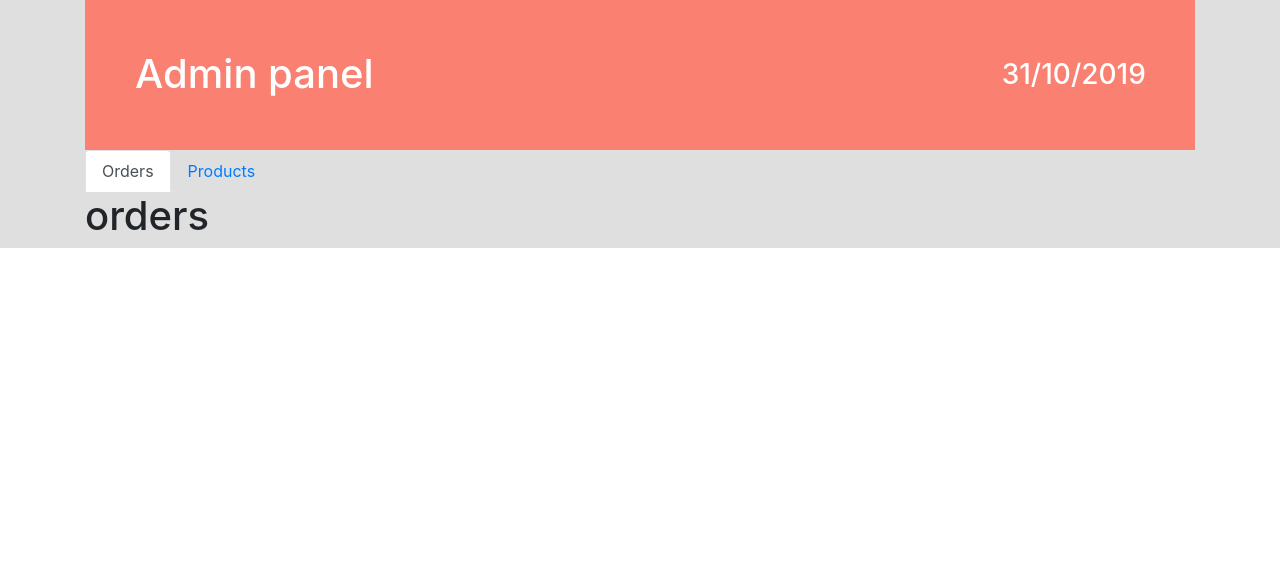
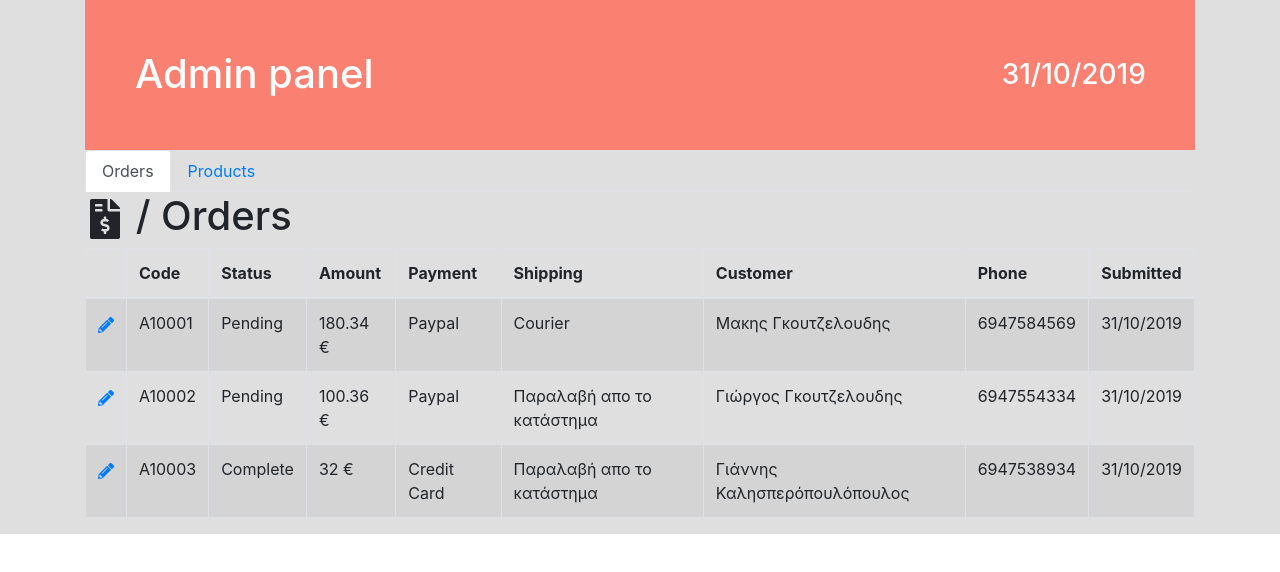
Before and after one commit to tyfonas1/AdminStoreTest, a React (Create React App) app: page / in a window 1280 px wide. Shown: the top 572 px of the page. Built offline with nearby package versions, Linux system fonts and the light colour scheme.

Commit message:
Added orders table and some icons

```diff
--- a/package.json
+++ b/package.json
@@ -8,6 +8,7 @@
     "react": "^16.11.0",
     "react-bootstrap": "^1.0.0-beta.14",
     "react-dom": "^16.11.0",
+    "react-icons": "^3.8.0",
     "react-scripts": "3.2.0"
   },
   "scripts": {
--- a/src/components/Orders.js
+++ b/src/components/Orders.js
@@ -1,10 +1,62 @@
 import React, { Component } from 'react'
-
+import '../App.css';
+import { Table } from 'react-bootstrap';
+import { FaPencilAlt , FaFileInvoiceDollar} from "react-icons/fa"
 export default class Orders extends Component {
     render() {
         return (
             <div>
-                <h1>orders</h1>
+                <h1><FaFileInvoiceDollar/> / Orders</h1>
+                <Table striped bordered hover>
+  <thead>
+    <tr>
+    <th></th>
+      <th>Code</th>
+      <th>Status</th>
+      <th>Amount</th>
+      <th>Payment</th>
+      <th>Shipping</th>
+      <th>Customer</th>
+      <th>Phone</th>
+      <th>Submitted</th>
+    </tr>
+  </thead>
+  <tbody>
+    <tr>
+        <td><a href="#"><FaPencilAlt/></a></td>
+      <td>A10001</td>
+      <td>Pending</td>
+      <td>180.34 €</td>
+      <td>Paypal</td>
+      <td>Courier</td>
+      <td>Μακης Γκουτζελουδης</td>
+      <td>6947584569</td>
+      <td>31/10/2019</td>
+    </tr>
+    <tr>
+    <td><a href="#"><FaPencilAlt/></a></td>
+    <td>A10002</td>
+      <td>Pending</td>
+      <td>100.36 €</td>
+      <td>Paypal</td>
+      <td>Παραλαβή απο το κατάστημα</td>
+      <td>Γιώργος Γκουτζελουδης</td>
+      <td>6947554334</td>
+      <td>31/10/2019</td>
+    </tr>
+    <tr>
+    <td><a href="#"><FaPencilAlt/></a></td>
+    <td>A10003</td>
+      <td>Complete</td>
+      <td>32 €</td>
+      <td>Credit Card</td>
+      <td>Παραλαβή απο το κατάστημα</td>
+      <td>Γιάννης Καλησπερόπουλόπουλος</td>
+      <td>6947538934</td>
+      <td>31/10/2019</td>
+    </tr>
+  </tbody>
+                </Table>
             </div>
         )
     }
--- a/src/components/Products.js
+++ b/src/components/Products.js
@@ -5,6 +5,7 @@ import {Nav , Tabs  } from 'react-bootstrap';
 import Tab from 'react-bootstrap/Tab'
 import Orders from './Orders';
 import NewProduct from './NewProduct';
+import { IoIosKeypad } from "react-icons/io";
 export default class Products extends Component {
     render() {
         const photostyle = {
@@ -17,8 +18,8 @@ export default class Products extends Component {
 
         return (
             <div>
-              <h1>Products</h1>
-                {/* <button type="button" class="btn btn-primary mt-3" >+NEW PRODUCT</button> */}
+              <h1><IoIosKeypad />Products</h1>
+
                 <Tabs variant="pills" defaultActiveKey="Products" id="uncontrolled-tab-example">
 
                   <Tab eventKey="Products" title="Products">
```
Also changed, not shown: src/App.css (line endings or trailing spaces), 1 other file (tests, documents, lock files or other folders).
